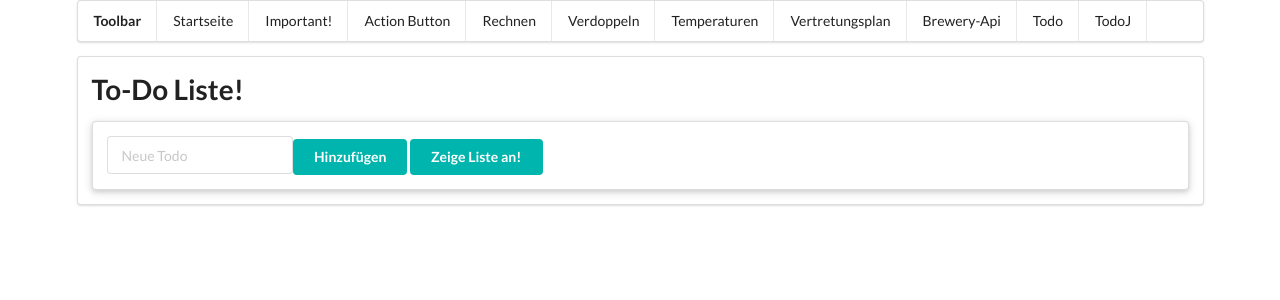
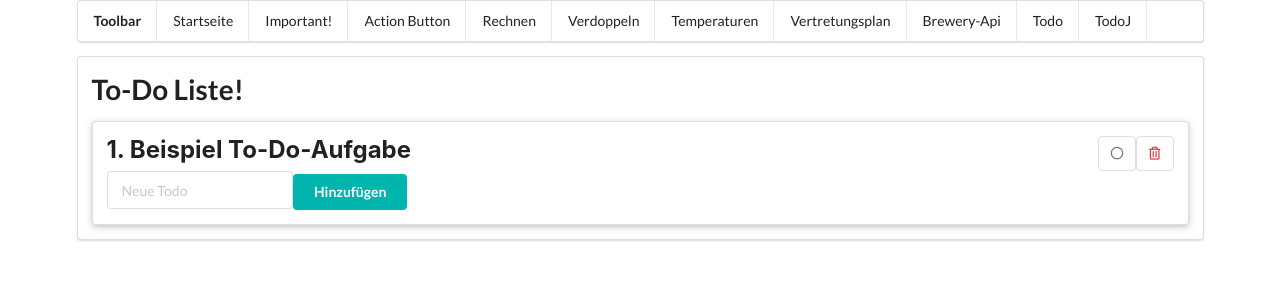
Before and after one commit to marius-krgr/projektkurs_unterricht, a React (Create React App) app: page /todo in a window 1280 px wide. Shown: the top 300 px of the page. Built offline with nearby package versions, Linux system fonts and the light colour scheme.

Commit message:
HA fuer 16.11

```diff
--- a/src/components/Todo.jsx
+++ b/src/components/Todo.jsx
@@ -7,19 +7,45 @@
 //Punkt von da nach da verschieben
 
 // Punkt umbenennen
-import { useState } from "react";
+import { useEffect, useState } from "react";
 import React from 'react';
+import classNames from "classnames";
+import styles from './Todo.module.scss';
+
 const Todo = () => {
 
+    const [list, setList] = useState([]);
+    const [neu, setNeu] = useState();
 
-    let a = [];
-    a.push("Simon");
-    const [neu, setNeu] = useState();
-    const [list, seList] = useState(Array());
-    // const [listeee, setListe] = useState();
-    // const [list, setList] = useState();
+    useEffect(()  => {
+        const oldListString = localStorage?.getItem("todolist");
+        if (oldListString) {
+            setList(JSON.parse(oldListString));
+        } else {
+            //eslint-disable-next-line
+            const l = new Array(
+                { id: 1, title: 'Beispiel To-Do-Aufgabe', done: false },
+            );
+            setList(l);
+            localStorage.setItem("todolist", JSON.stringify(l));
+        }
+    }, [])
 
-    // const [y, setY] = useState();
+    const handleToggleDone = (index) => {
+        const newList = JSON.parse(JSON.stringify(list));
+        const item = newList[index];
+        item.done = !item.done;
+        setList(newList);
+        localStorage.setItem("todolist", JSON.stringify(newList));
+    }
+
+    const handleDelete = (index) => {
+        const newList = JSON.parse(JSON.stringify(list));
+        newList.splice(index, 1);
+        setList(newList);
+        localStorage.setItem("todolist", JSON.stringify(newList));
+    }
+
 
 
     const handleChangeNeu = (event) => {
@@ -27,31 +53,63 @@ const Todo = () => {
         setNeu(temp);
     }
     const handleClickNeu = () => {
-        a.push(neu);
-        console.log("Ich bin in handleClickLog!");
+        const newList = JSON.parse(JSON.stringify(list));
+        newList.push({
+            id: list.length + 1,
+            title: neu,
+            done: false,
+        });
+        setList(newList);
+        localStorage.setItem("todolist", JSON.stringify(newList));
+        setNeu("");
     }
 
-    const renderItem = () => {
-        return <div>[i]</div>
-    }
+    const renderItem = (i, index) => {
+        return (
+            <div
+                key={i.id}
+                className="item"
+            >
 
-    const handleList = () => {
-        console.log("Ich bin in der Liste!");
-        // const list = a.map((e, i) => `${e}`);
-        // console.log(list);
-        {a.map(i => renderItem(i))}
-        this.setState({
-            todo: this.state["todo"].filter((e) => a !== e),
-        });
+                <span className={classNames(styles.item, i.done ? styles.done : null)}>
+                    {/* ID */}
+                    <span>{i.id}. </span>
 
-    }
+                    {/* Title */}
+                    <span onClick={() => handleToggleDone(index)}>
+                        {i.title}
+                    </span>
+                </span>
 
-    //<li>{e}</li>
-    // const b = a.map((e, i) => `<div key=${i}>${e}</div>`);
+                {/* Löschen */}
+                <div className = "ui right floated small basic icon buttons">
+                    <button
+                        className = "ui button"
+                        onClick={() => handleDelete(index)}
+                    >
+                        <i className="trash alternate outline red icon"/>
+                    </button>
+                </div>
+
+                {/* Done */}
+                <div className = "ui right floated small basic icon buttons">
+                    <button
+                        className= "ui button"
+                        onClick={() => handleToggleDone(index)}
+                    >
+                        {i.done ? <i className="check circle outline icon"/> : <i className="circle outline icon"/>}
+                    </button>
+                </div>
+            </div>
+        );
+    };
 
 
     return (<>
         <React.Fragment>
+        <div>
+            <div className="ui massive bottom aligned divided list">{list.map((item, index) => renderItem(item, index))}</div>
+        </div>
         <div className="ui input">
                 <input
                     type="text"
@@ -68,18 +126,6 @@ const Todo = () => {
                 <div className="hidden content">Go!</div>
             </button>
 
-        <button
-            className="ui animated fade teal button"
-            tabIndex="0"
-            onClick={handleList}>
-                <div className="visible content">Zeige Liste an!</div>
-                <div className="hidden content">Show me!</div>
-        </button>
-
-        {/* {setListe}
-        <ul>{listeee}</ul> */}
-
-
 
         </React.Fragment>
     </>)
--- /dev/null
+++ b/src/components/Todo.module.scss
@@ -0,0 +1,8 @@
+.item {
+  font-weight: bold;
+}
+
+.done {
+  color: gray;
+  text-decoration: line-through;
+}
```
Lines whose indentation alone changed are shown as unchanged.
